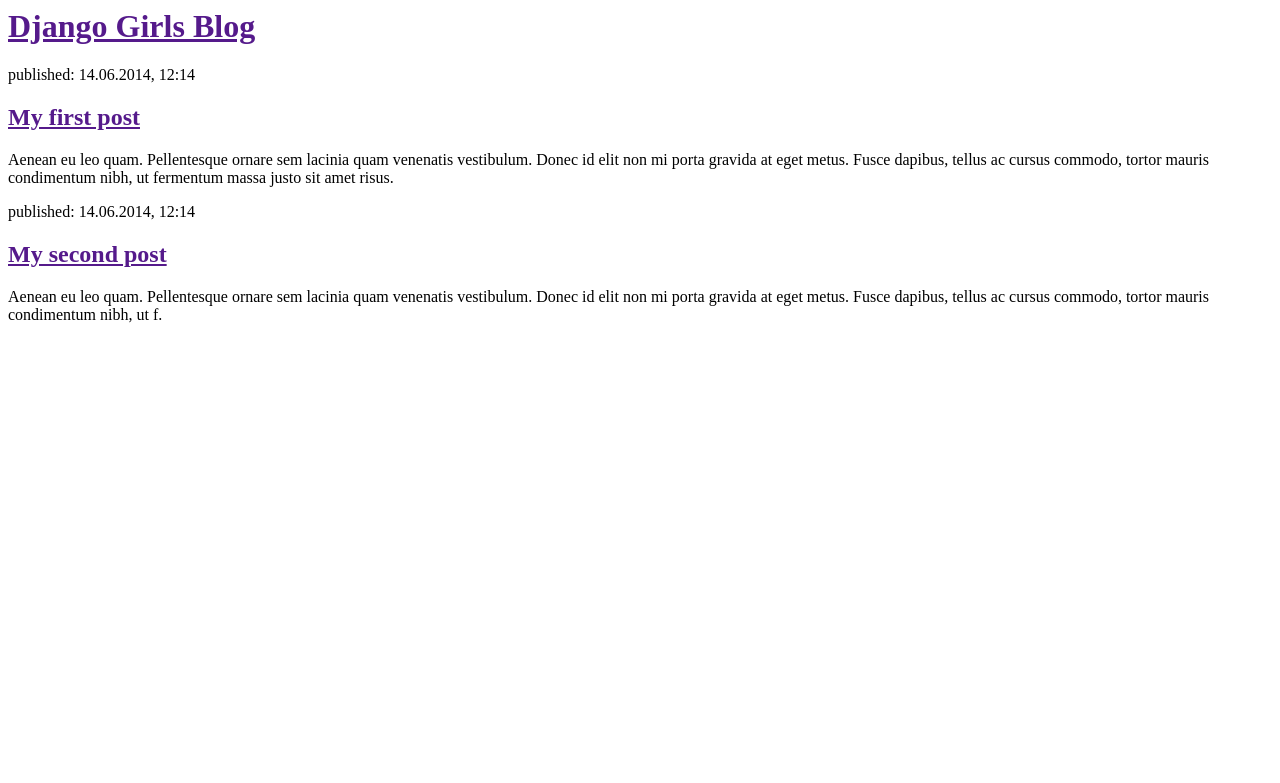
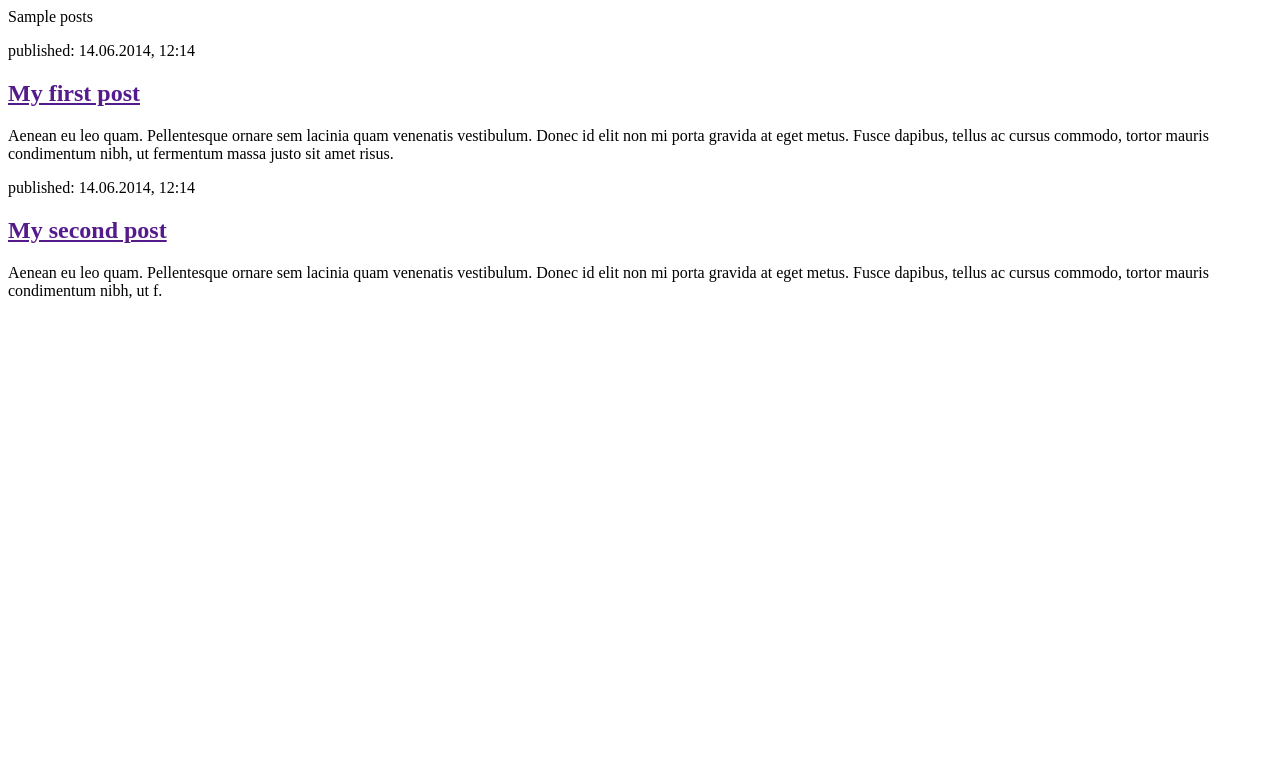
Before and after one commit to TinaSagita/mfb, a Django app: template blog/templates/blog/post_list.html in a window 1280 px wide. Shown: the top 783 px of the page. Run offline with Django 3.2, Linux system fonts and the light colour scheme; the template is opened without the code that fills it: most values are stand-ins (such as "Sample title", 1, 10 or a date in 2020).

Commit message:
Modified templates to display posts from database.

```diff
--- a/blog/templates/blog/post_list.html
+++ b/blog/templates/blog/post_list.html
@@ -3,10 +3,9 @@
          <title>Tina's blog</title>
     </head>
     <body>
-        <div>
-                <h1><a href="">Django Girls Blog</a></h1>
-        </div>
-
+      {% for post in posts %}
+          {{ posts }}
+      {% endfor %}
             <div>
                 <p>published: 14.06.2014, 12:14</p>
                 <h2><a href="">My first post</a></h2>
--- a/blog/views.py
+++ b/blog/views.py
@@ -1,4 +1,7 @@
 from django.shortcuts import render
+from django.utils import timezone
+from .models import Post
 
 def post_list(request):
-    return render(request, 'blog/post_list.html', {})
+    posts = Post.objects.filter(published_date__lte=timezone.now()) .order_by('published_date')
+    return render(request, 'blog/post_list.html', {'posts': posts})
```
